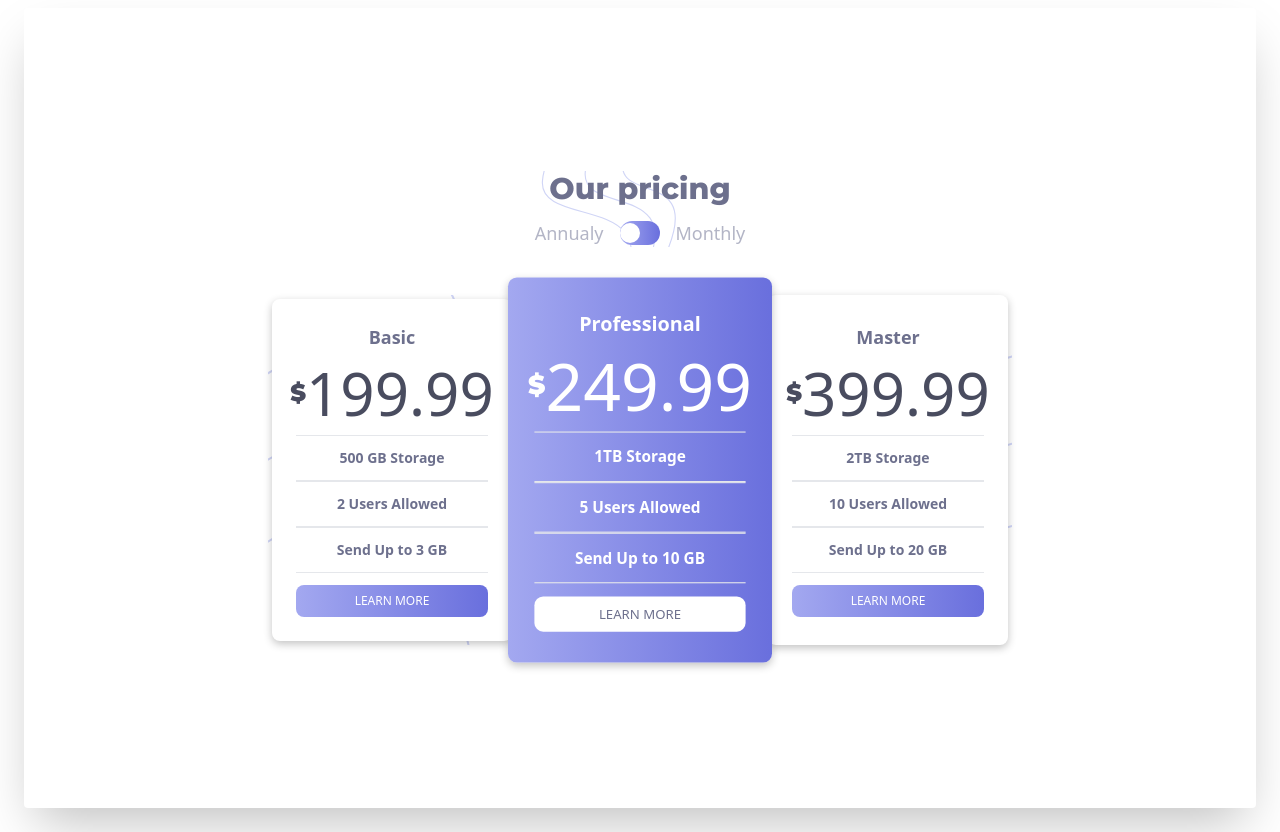
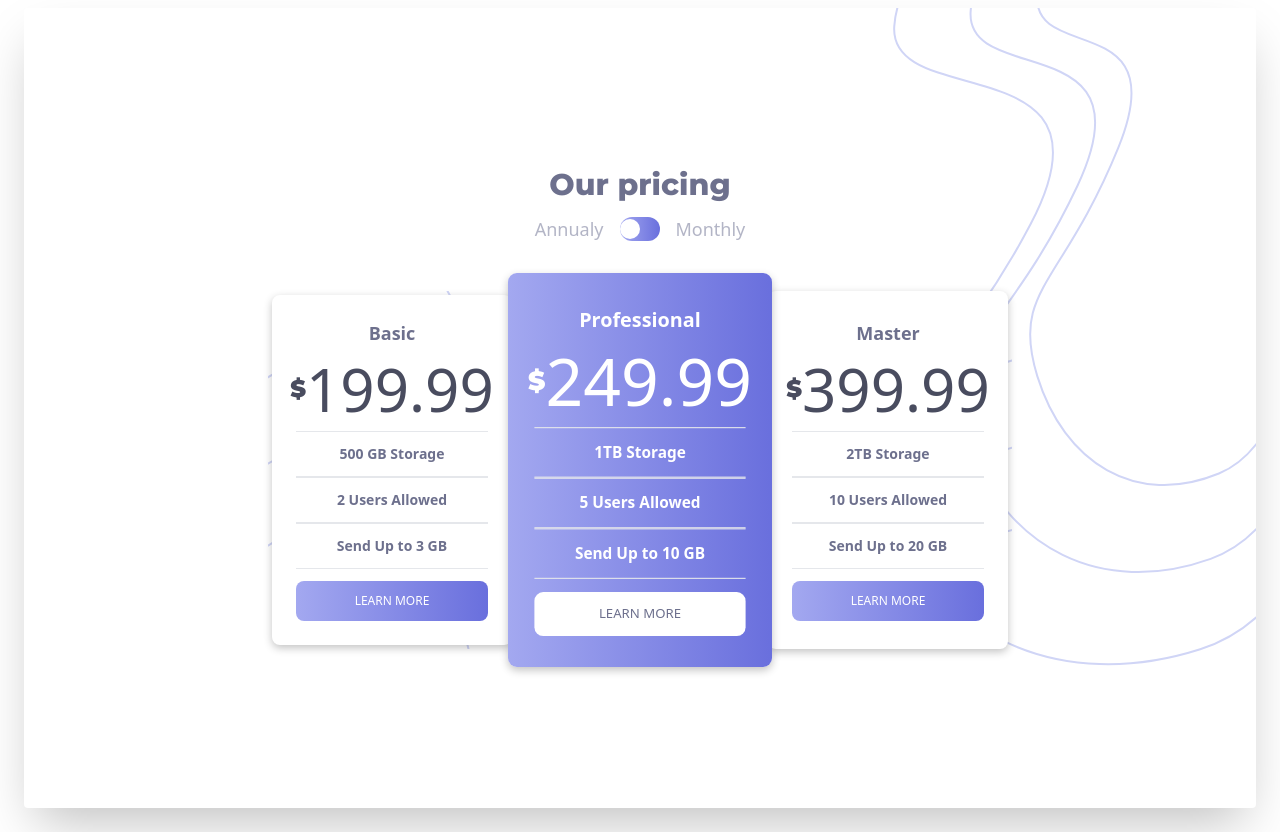
Before and after one commit to iddimsangi/pricing-react-app, a React (Create React App) app: page / in a window 1280 px wide. Built offline with nearby package versions, Linux system fonts and the light colour scheme; a web font is replaced by a local one.

Commit message:
button hover effects and background image

```diff
--- a/src/App.js
+++ b/src/App.js
@@ -34,8 +34,8 @@ function App() {
     setMyPackages(isChecked ? Annualypackages : Monthlypackages);
   };
   return (
-    <div className="flex flex-col justify-center items-center  min-h-screen rounded shadow-2xl md:m-6 p-4 md:space-y-0 md:h-36 md:mt-2">
-      <header className="flex flex-col justify-center items-center space-y-3 mb-6 md:mb-12 bg-[url('./images/bg-top.svg')] bg-no-repeat bg-right-top bg-cover ">
+    <div className="flex flex-col justify-center items-center  min-h-screen rounded shadow-2xl md:m-6 p-4 bg-[url('./images/bg-top.svg')] bg-no-repeat bg-right-top bg-auto  md:space-y-0 md:h-36 md:mt-2">
+      <header className="flex flex-col justify-center items-center space-y-3 mb-6 md:mb-12">
         <h1 className="text-grayish-blue font-montserrat font-semibold text-3xl">
           Our pricing
         </h1>
--- a/src/PriceCard.js
+++ b/src/PriceCard.js
@@ -46,9 +46,9 @@ function PriceCard({ packageName, cost, storage, users, upto, setmyPackages }) {
       <button
         className={`${
           packageName === "Professional"
-            ? "bg-white text-grayish-blue"
+            ? "bg-white text-grayish-blue hover:bg-gradient-to-r hover:from-medium-blue-purple hover:to-medium-blue-purple hover:text-white"
             : "bg-gradient-to-r from-light-blue to-medium-blue-purple text-white "
-        }   uppercase text-xs  py-2 px-6 rounded-lg min-w-full  transition duration-200 hover:-translate-y-1 hover:scale-105`}
+        }   uppercase text-xs  py-3 px-6 rounded-lg min-w-full  transition duration-200 hover:-translate-y-1 hover:scale-105  hover:border-white hover:ring-2 hover:ring-medium-blue-purple hover:bg-gradient-to-r hover:from-white hover:to-white hover:text-medium-blue-purple hover:ring-inset`}
       >
         Learn More
       </button>
```
